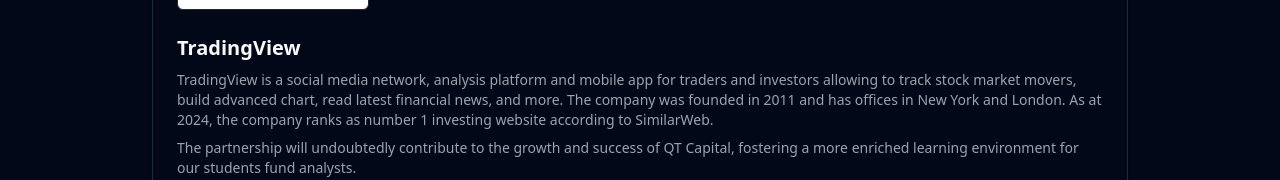
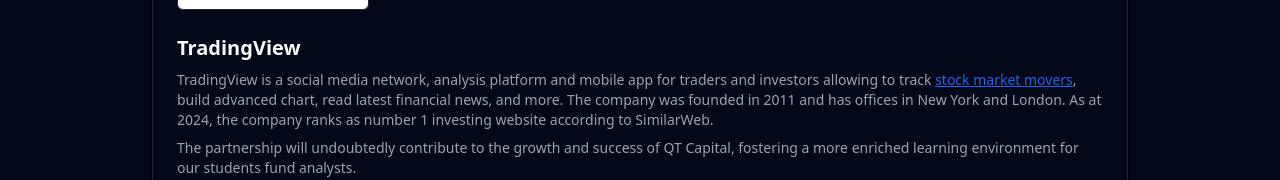
Before and after one commit to ahmedmahmud/icis-web, a React (Vite) app: page /partners in a window 1280 px wide. Shown: the part 362-542 px from the top of the page. Built offline with nearby package versions, Linux system fonts and the light colour scheme; a web font is replaced by a local one.

Commit message:
feat: add link

```diff
--- a/src/components/ui/partner-card.jsx
+++ b/src/components/ui/partner-card.jsx
@@ -17,7 +17,7 @@
           <h4 className="text-xl font-bold">{sponsor.name}</h4>
           <div className="text-sm space-y-2 text-gray-500 dark:text-gray-400">
             {sponsor.description.map((description) => (
-              <p key={description}>{description}</p>
+              <p key={description} dangerouslySetInnerHTML={{ __html: description }}></p>
             ))}
           </div>
           <div className="gap-2 flex pt-4">
--- a/src/pages/partners.jsx
+++ b/src/pages/partners.jsx
@@ -76,7 +76,7 @@
     {
       name: "TradingView",
       description: [
-        "TradingView is a social media network, analysis platform and mobile app for traders and investors allowing to track stock market movers, build advanced chart, read latest financial news, and more. The company was founded in 2011 and has offices in New York and London. As at 2024, the company ranks as number 1 investing website according to SimilarWeb.",
+        "TradingView is a social media network, analysis platform and mobile app for traders and investors allowing to track <a class='underline text-blue-600 hover:text-blue-800 visited:text-purple-600' href='https://www.tradingview.com/markets/stocks-usa/market-movers-all-stocks/'>stock market movers</a>, build advanced chart, read latest financial news, and more. The company was founded in 2011 and has offices in New York and London. As at 2024, the company ranks as number 1 investing website according to SimilarWeb.",
         "The partnership will undoubtedly contribute to the growth and success of QT Capital, fostering a more enriched learning environment for our students fund analysts.",
       ],
       website: "https://www.tradingview.com",
```
